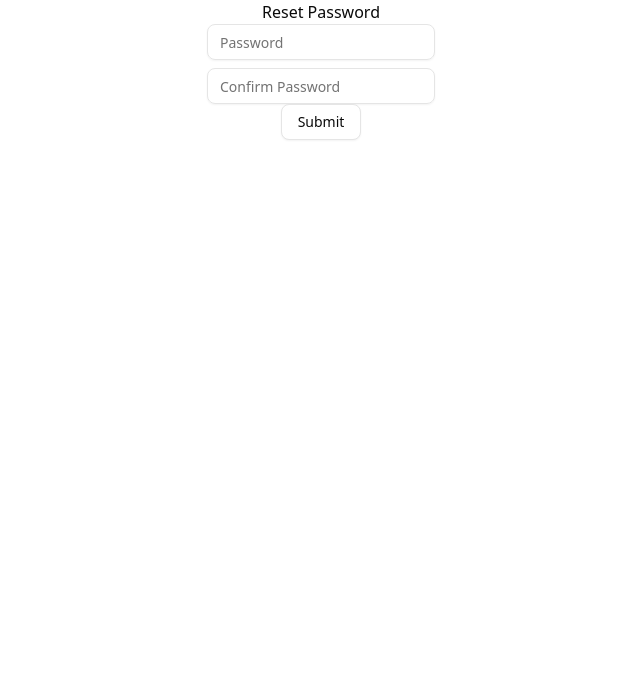
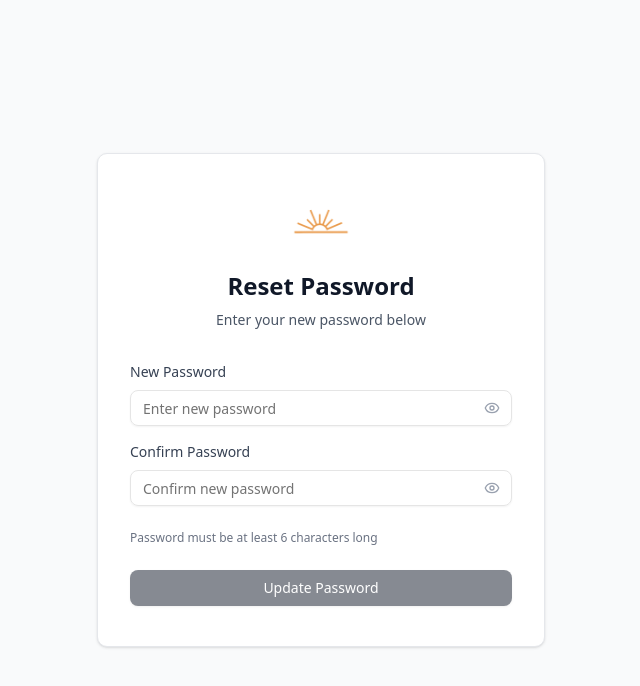
Before and after one commit to tylerttrannn/lume-landing-page, a React (Vite) app in the folder lume-landing-page/: page /reset-password in a window 1280 px wide. Shown: the top 686 px of the page, without its empty margins (319-959 px from the left). Built offline with nearby package versions, Linux system fonts and the light colour scheme; no server answers.

Commit message:
changed ui for reset passowrd + sucess page

```diff
--- a/lume-landing-page/src/App.tsx
+++ b/lume-landing-page/src/App.tsx
@@ -14,8 +14,7 @@ function App() {
       <Route path="/terms" element={<Terms/>} />
       <Route path="/support" element={<Support/>} />
       <Route path="/reset-password" element={<Reset />} />
-      <Route path="/sucess" element={<Success />} />
-
+      <Route path="/success" element={<Success />} />
     </Routes>
   )
 }
--- a/lume-landing-page/src/views/Reset.tsx
+++ b/lume-landing-page/src/views/Reset.tsx
@@ -2,7 +2,10 @@ import { Button } from "@/components/ui/button";
 import { Input } from "@/components/ui/input";
 import { createClient } from "@supabase/supabase-js";
 import { useState } from "react";
-import { useNavigate } from "react-router-dom";
+import { useNavigate } from "react-router-dom"
+import { Eye, EyeOff } from "lucide-react";
+import Logo from "../../public/logo.png"
+
 
 const supabaseUrl = import.meta.env.VITE_SUPABASE_URL;
 const supabaseAnonKey = import.meta.env.VITE_SUPABASE_ANON_KEY;
@@ -16,14 +19,27 @@ const supabase = createClient(supabaseUrl, supabaseAnonKey);
 function Reset() {
   const [password, setPassword] = useState("");
   const [confirmPassword, setConfirmPassword] = useState("");
+  const [showPassword, setShowPassword] = useState(false);
+  const [showConfirmPassword, setShowConfirmPassword] = useState(false);
+  const [isLoading, setIsLoading] = useState(false);
   const navigate = useNavigate();
 
-  const handleSubmit = async () => {
+  const handleSubmit = async (e: { preventDefault: () => void; }) => {
+    e.preventDefault();
+
     if (password !== confirmPassword) {
       alert("Passwords do not match");
       return;
     }
 
+    if (password.length < 6) {
+      alert("Password must be at least 6 characters long");
+      return;
+    }
+
+    setIsLoading(true);
+
+    try {
       const { error } = await supabase.auth.updateUser({ password });
       if (error) {
         alert("Update failed: " + error.message);
@@ -31,28 +47,110 @@ function Reset() {
         alert("Password updated!");
         navigate("/success");
       }
+    } catch (err) {
+      alert("An unexpected error occurred");
+    } finally {
+      setIsLoading(false);
+    }
   };
 
   return (
-    <div className="flex flex-col justify-center items-center">
-      <h1>Reset Password</h1>
-      <div className="flex flex-col space-y-2">
+    <div className="min-h-screen flex items-center justify-center bg-gray-50 px-4 py-12">
+      <div className="w-full max-w-md">
+        <div className="bg-white shadow-sm border border-gray-200 rounded-lg px-8 py-10">
+          {/* Header */}
+          <div className="text-center mb-8">
+            <div className="inline-flex items-center justify-center w-15 h-15 ounded-full mb-4">
+              <img src = {Logo} ></img>
+            </div>
+            <h1 className="text-2xl font-semibold text-gray-900 mb-2">
+              Reset Password
+            </h1>
+            <p className="text-sm text-gray-600">
+              Enter your new password below
+            </p>
+          </div>
+
+          {/* Form */}
+          <form onSubmit={handleSubmit} className="space-y-6">
+            <div className="space-y-4">
+              {/* Password Input */}
+              <div>
+                <label htmlFor="password" className="block text-sm font-medium text-gray-700 mb-2">
+                  New Password
+                </label>
+                <div className="relative">
                   <Input
-          type="password"
-          placeholder="Password"
+                    id="password"
+                    type={showPassword ? "text" : "password"}
+                    placeholder="Enter new password"
                     value={password}
                     onChange={(e) => setPassword(e.target.value)}
+                    className="pr-10"
+                    required
                   />
+                  <button
+                    type="button"
+                    className="absolute inset-y-0 right-0 pr-3 flex items-center"
+                    onClick={() => setShowPassword(!showPassword)}
+                  >
+                    {showPassword ? (
+                      <EyeOff className="h-4 w-4 text-gray-400" />
+                    ) : (
+                      <Eye className="h-4 w-4 text-gray-400" />
+                    )}
+                  </button>
+                </div>
+              </div>
+
+              {/* Confirm Password Input */}
+              <div>
+                <label htmlFor="confirmPassword" className="block text-sm font-medium text-gray-700 mb-2">
+                  Confirm Password
+                </label>
+                <div className="relative">
                   <Input
-          type="password"
-          placeholder="Confirm Password"
+                    id="confirmPassword"
+                    type={showConfirmPassword ? "text" : "password"}
+                    placeholder="Confirm new password"
                     value={confirmPassword}
                     onChange={(e) => setConfirmPassword(e.target.value)}
+                    className="pr-10"
+                    required
                   />
+                  <button
+                    type="button"
+                    className="absolute inset-y-0 right-0 pr-3 flex items-center"
+                    onClick={() => setShowConfirmPassword(!showConfirmPassword)}
+                  >
+                    {showConfirmPassword ? (
+                      <EyeOff className="h-4 w-4 text-gray-400" />
+                    ) : (
+                      <Eye className="h-4 w-4 text-gray-400" />
+                    )}
+                  </button>
                 </div>
-      <Button variant="outline" onClick={handleSubmit}>
-        Submit
+              </div>
+            </div>
+
+            {/* Password Requirements */}
+            <div className="text-xs text-gray-500">
+              Password must be at least 6 characters long
+            </div>
+
+            {/* Submit Button */}
+            <Button
+              type="submit"
+              className="w-full bg-gray-900 hover:bg-gray-800 text-white"
+              disabled={isLoading || !password || !confirmPassword}
+            >
+              {isLoading ? "Updating..." : "Update Password"}
             </Button>
+          </form>
+        </div>
+
+
+      </div>
     </div>
   );
 }
--- a/lume-landing-page/src/views/Success.tsx
+++ b/lume-landing-page/src/views/Success.tsx
@@ -1,14 +1,36 @@
+import { CheckCircle } from "lucide-react";
+import { Button } from "@/components/ui/button";
 
 function Success() {
+
   return (
-    <div className="flex flex-col items-center justify-center h-screen bg-gray-50">
-      <h1 className="text-3xl font-bold text-green-600 mb-4">
-        Password Reset Successful!
-      </h1>
-      <p className="text-gray-700 mb-6">
-        Your password has been updated. You can now log in with your new password.
-      </p>
+    <div className="min-h-screen flex items-center justify-center bg-gray-50 px-4 py-12">
+      <div className="w-full max-w-md">
+        <div className="bg-white shadow-sm border border-gray-200 rounded-lg px-8 py-12 text-center">
+          {/* Success Icon */}
+          <div className="inline-flex items-center justify-center w-16 h-16 bg-gray-100 rounded-full mb-6">
+            <CheckCircle className="w-8 h-8 text-gray-600" />
+          </div>
 
+          {/* Header */}
+          <h1 className="text-2xl font-semibold text-gray-900 mb-3">
+            Password Updated
+          </h1>
+
+          {/* Description */}
+          <p className="text-gray-600 mb-8 leading-relaxed">
+            Your password has been successfully updated. You can now sign in with your new credentials.
+          </p>
+
+
+
+          {/* Helper Text */}
+          <p className="text-xs text-gray-500">
+            Make sure to keep your new password secure
+          </p>
+        </div>
+
+      </div>
     </div>
   );
 }
```
Lines whose indentation alone changed are shown as unchanged.
